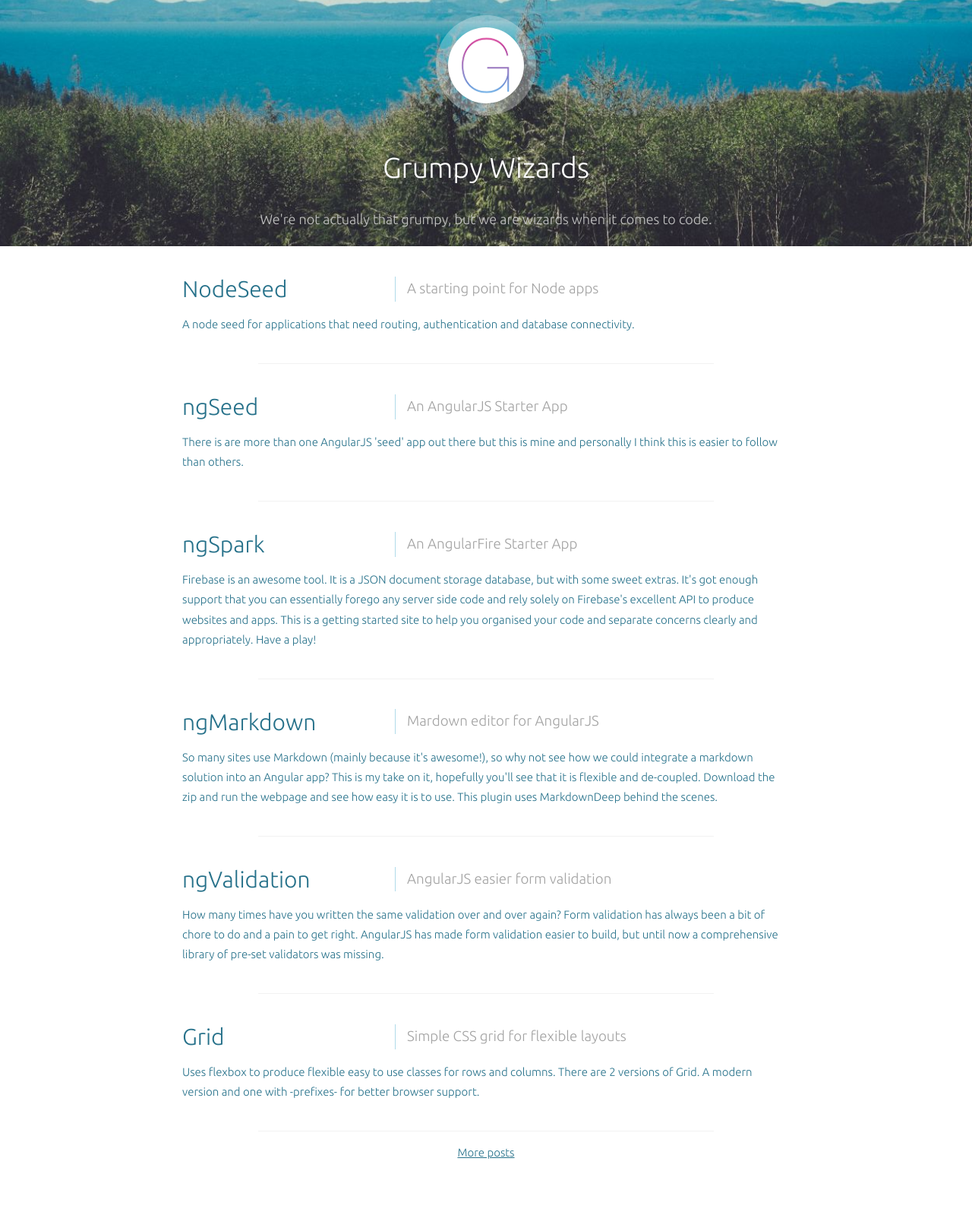
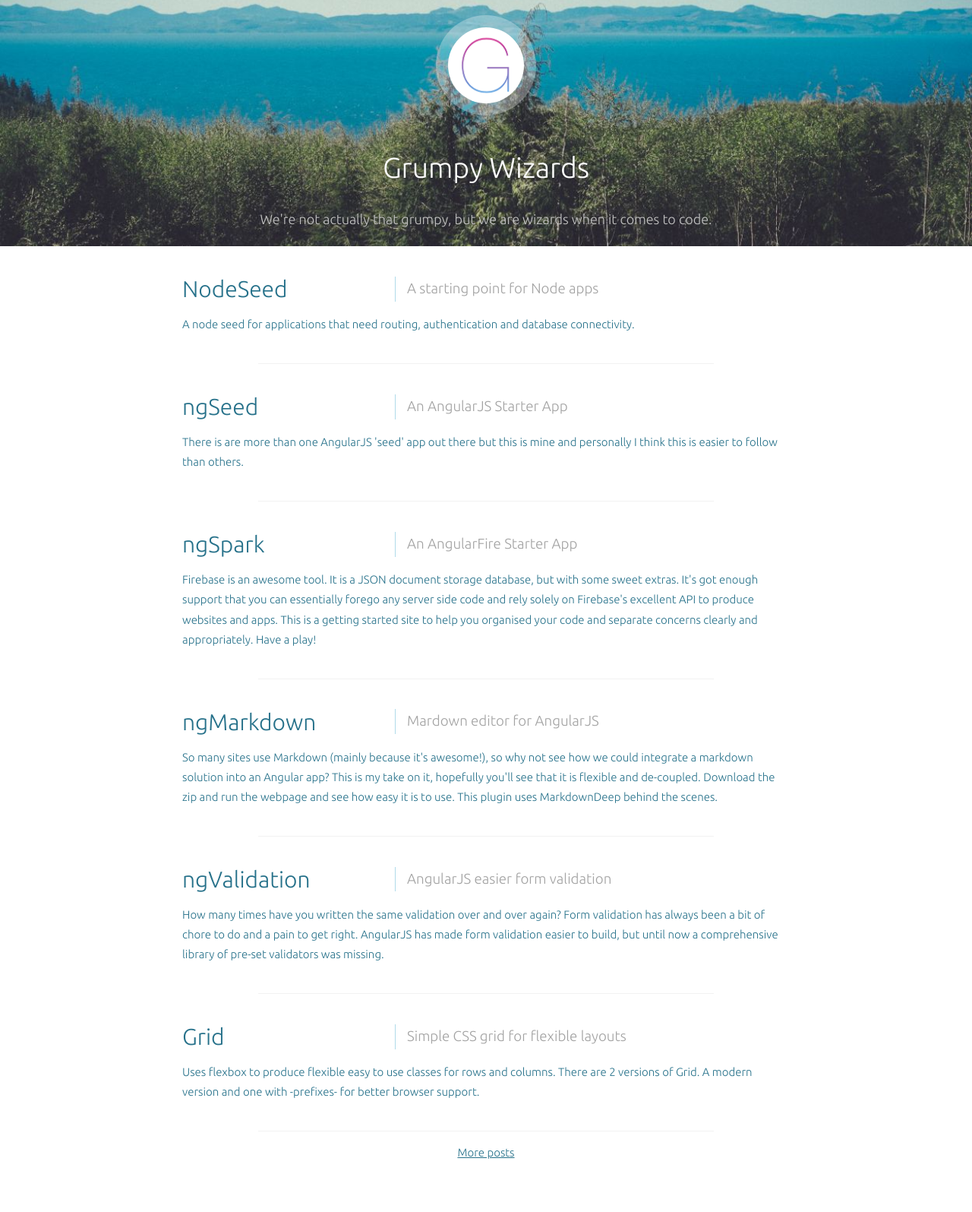
Before and after one commit to andmarkan/GrumpyWizards.github.io, a Jekyll site: the page built from index.html, in a window 1280 px wide. Shown: the whole page at 76% size. Built offline with Jekyll 4.4.1, drawn with Linux system fonts in a browser that asks for light colours; the list of posts is cut into pages by our own code.

Commit message:
Update site.css

```diff
--- a/css/site.css
+++ b/css/site.css
@@ -8,7 +8,7 @@
 
 .site-header {
 	background-image: url(/img/header.jpg);
-	background-position: 0 -280px;
+	background-position: 0;
 	background-repeat: no-repeat;
 	-webkit-background-size: cover;
 	-moz-background-size: cover;
```
